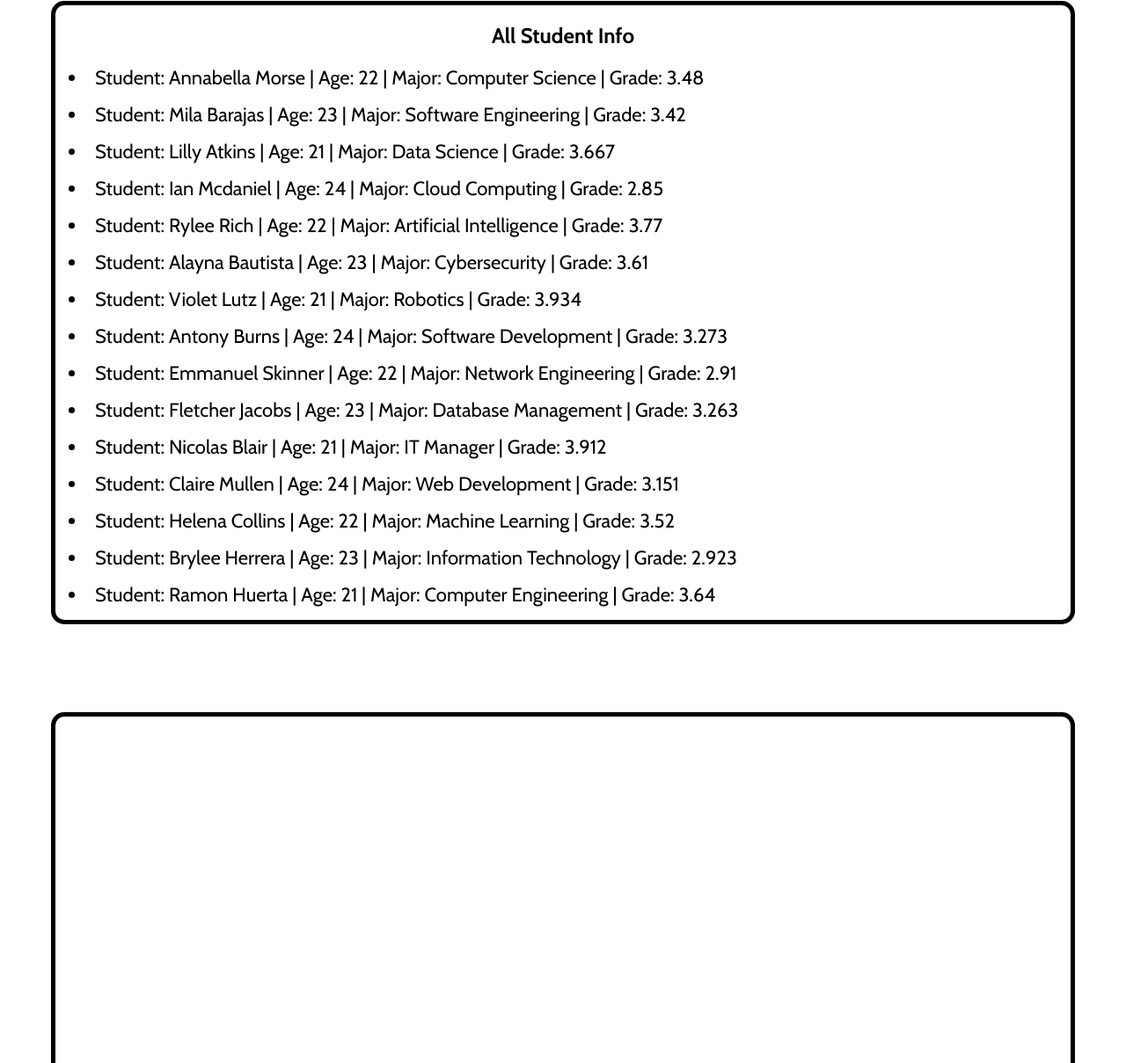
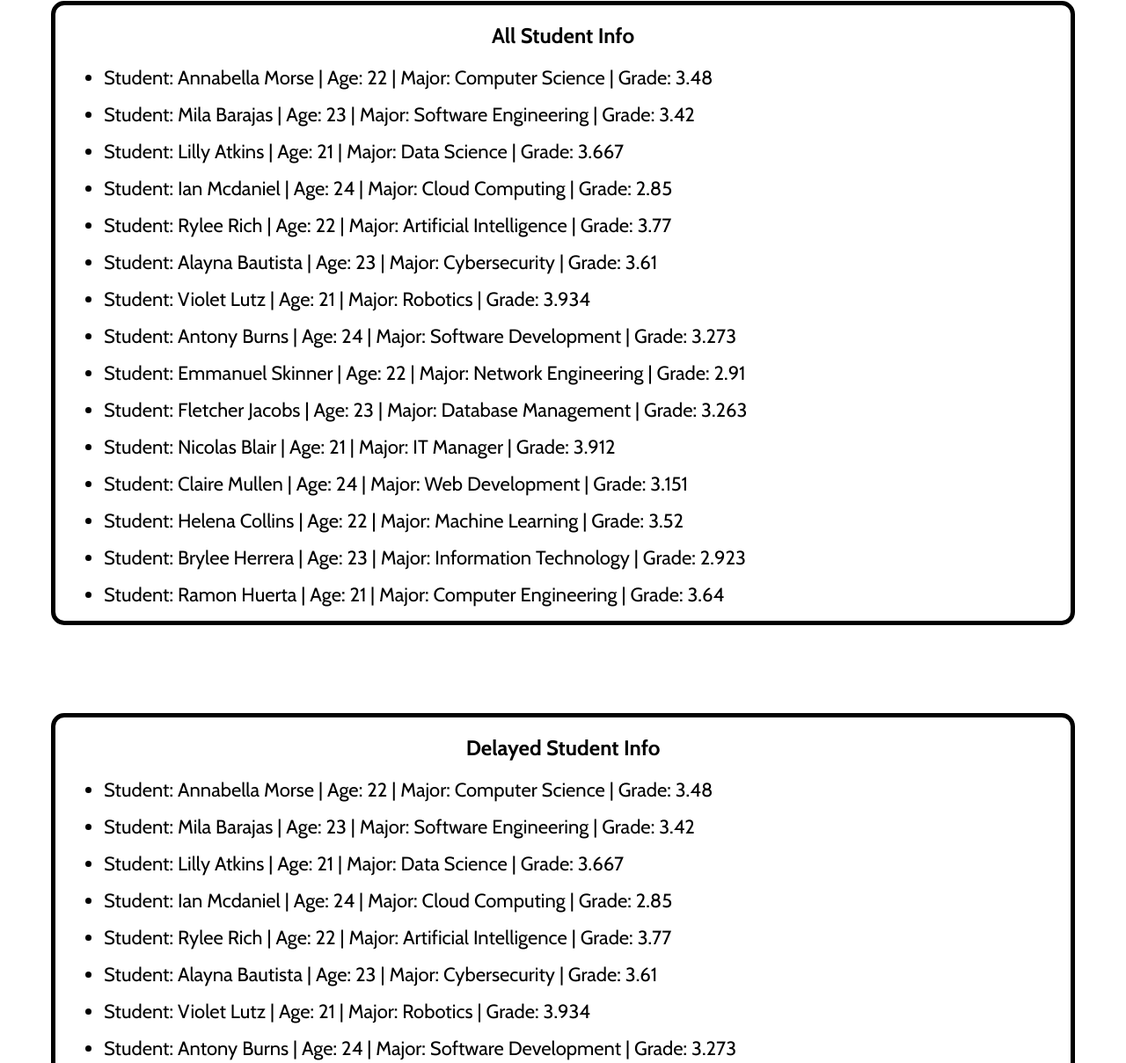
Before and after one commit to Bolshialex/Lab-Assignment-4-IIFE-and-Promises, a plain HTML site: page index.html in a window 1280 px wide. Shown: the part 139-1348 px from the top of the page at 88% size. Drawn offline with nearby package versions, Linux system fonts and the light colour scheme.

Commit message:
Add task 3 to main.js

```diff
--- a/index.html
+++ b/index.html
@@ -18,7 +18,10 @@
         </div>
     </section>
     <section class="container-card">
+        <h2>Delayed Student Info</h2>
+        <div id="studentInfoDelay">
 
+        </div>
     </section>
     <section class="container-card">
 
--- a/main.js
+++ b/main.js
@@ -1,5 +1,5 @@
 (function () {
-    let studentData = [];
+    let studentDataTask1 = [];
 
 
     fetch('students.json')
@@ -10,16 +10,54 @@
             return response.json();
         })
         .then(data => {
-                studentData = data.students;
+            studentDataTask1 = data.students;
             let studentInfo = document.getElementById('studentInfo');
-                studentInfo.innerHTML = "<ul>";
-                studentData.forEach(student => {
-                    studentInfo.innerHTML += `<li>Student: ${student.name} | Age: ${student.age} | Major: ${student.major} | Grade: ${student.grade}</li>`;
+            const ulElement = document.createElement('ul');
+            studentInfo.appendChild(ulElement);
+            studentDataTask1.forEach(student => {
+                const liElement = document.createElement('li');
+                ulElement.appendChild(liElement).innerText += `Student: ${student.name} | Age: ${student.age} | Major: ${student.major} | Grade: ${student.grade}\n`;
             });
-                studentInfo.innerHTML += "</ul>"
 
         }).catch(error => {
             console.error("Error fetching data", error);
             alert('Error fetching data at level 2');
         })
+
+
+    let studentInfoTask2 = [];
+
+    function fetchData(){
+
+        return fetch('students.json')
+            .then(function(response){
+                if(!response.ok){
+                    throw new console.error("Failed to load data in fetchData");
+                }
+                    return response.json();
+                }
+        );
+    }
+
+    fetchData()
+    .then(data => {
+        setTimeout(() => {
+            studentInfoTask2 = data.students
+            let studentInfo = document.getElementById('studentInfoDelay');
+            const ulElement = document.createElement('ul');
+            studentInfo.appendChild(ulElement);
+            studentInfoTask2.forEach(student => {
+                const liElement = document.createElement('li');
+                ulElement.appendChild(liElement).innerText += `Student: ${student.name} | Age: ${student.age} | Major: ${student.major} | Grade: ${student.grade}\n`;
+            });
+
+        }
+            , 2000)
+
+    }).catch(error => {
+        console.error("Error fetching data", error);
+        alert('Error fetching data after calling the fetchData function');
+    })
+
+
 })();
```
Lines whose indentation alone changed are shown as unchanged.
